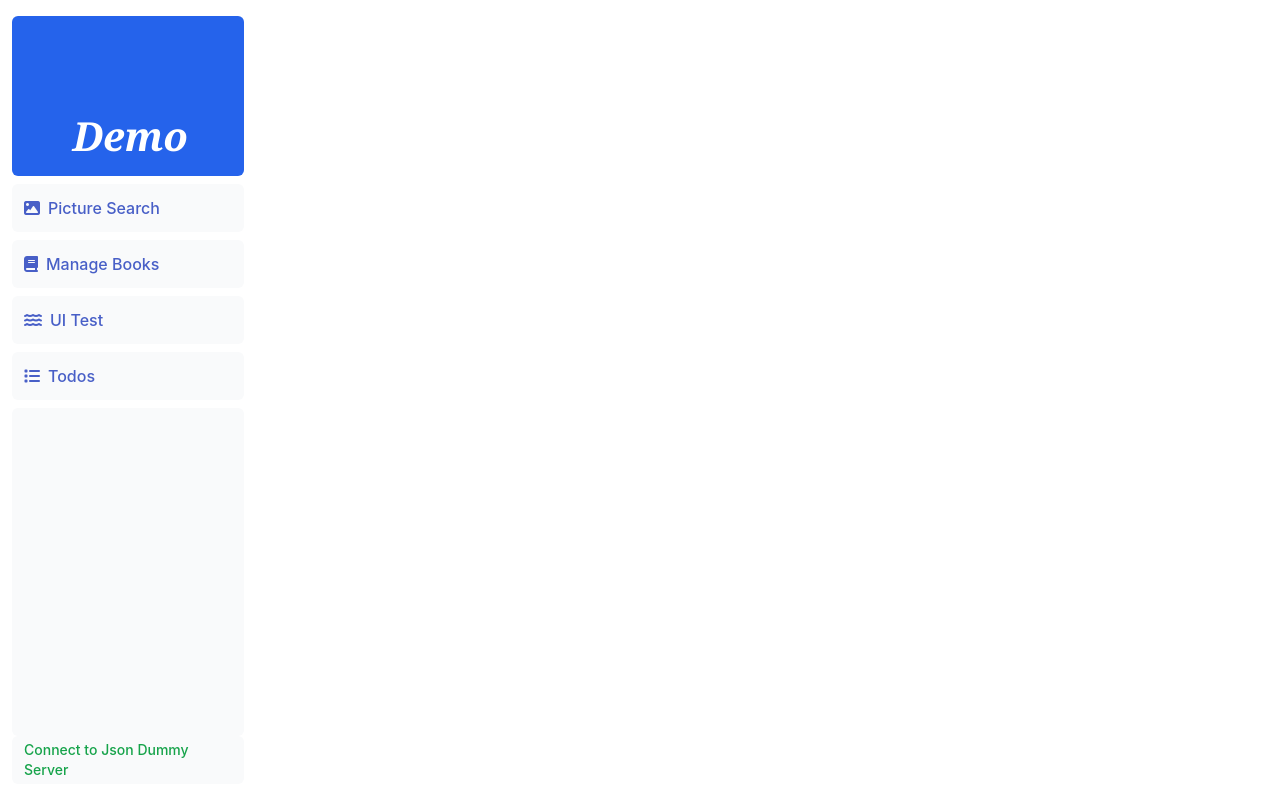
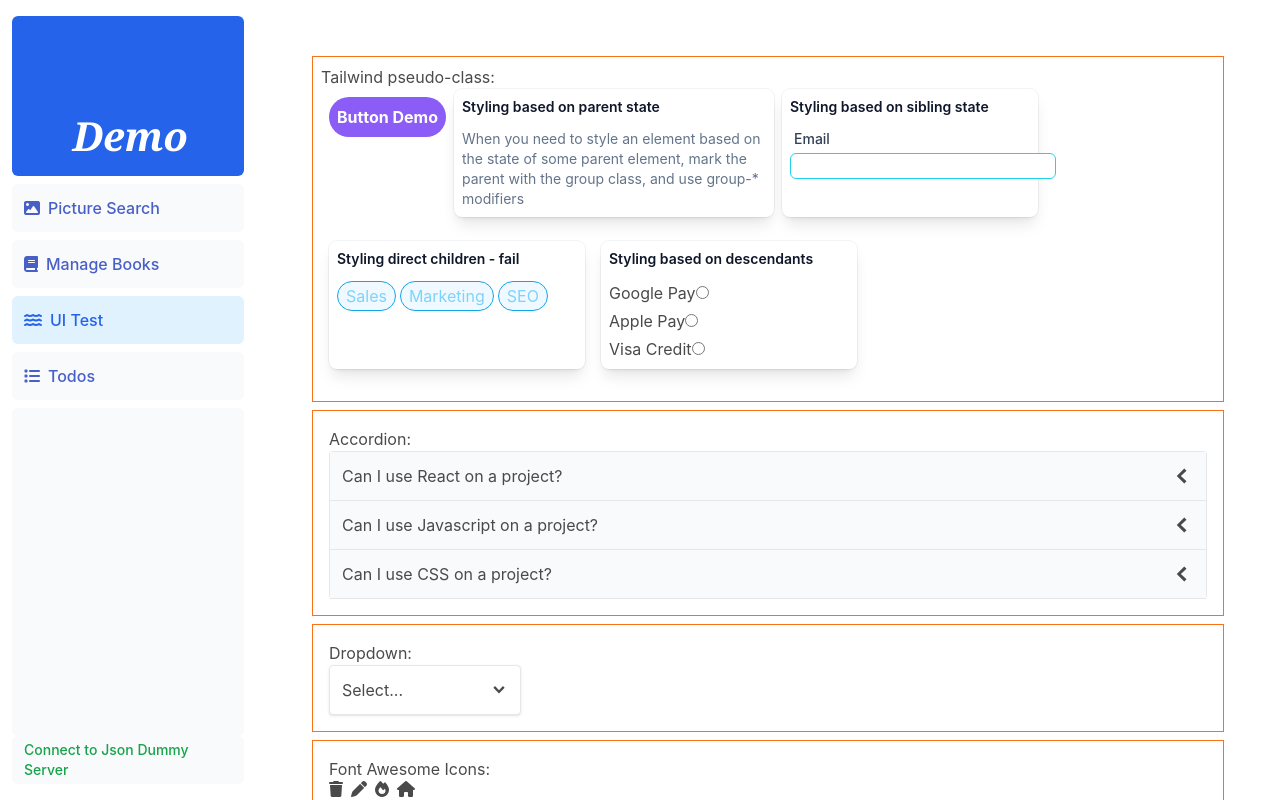
Before and after one commit to benwzj/ReactDemo, a React (Create React App) app: page /ui-test in a window 1280 px wide. Built offline with nearby package versions, Linux system fonts and the light colour scheme; data requests are answered from the project's data file; some icons are missing.

Commit message:
tailwind ui test

```diff
--- a/src/App.js
+++ b/src/App.js
@@ -14,13 +14,13 @@ function App() {
       </div>
       <div className="flex-grow p-6 md:overflow-y-auto md:p-12">
         <Route path="/">
-          <TodosPage />
+          <PicsPage />
         </Route>
-        <Route path="/buttons">
+        <Route path="/ui-test">
           <UITestPage />
         </Route>
-        <Route path="/pics">
-          <PicsPage />
+        <Route path="/todos">
+          <TodosPage />
         </Route>
         <Route path="/bookmanage">
           <BooksManagePage />
--- a/src/components/Sidebar.js
+++ b/src/components/Sidebar.js
@@ -35,10 +35,10 @@ function Sidebar() {
   }, []);
 
   const links = [
-    { label: 'Picture Search', path: '/pics' ,icon: "fas fa-image"},
+    { label: 'Picture Search', path: '/' ,icon: "fas fa-image"},
     { label: 'Manage Books', path: '/bookmanage', icon: "fas fa-book"},
-    { label: 'UI Test', path: '/buttons', icon: "fas fa-water"},
-    { label: 'Todos', path: '/', icon: "fas fa-list"}
+    { label: 'UI Test', path: '/ui-test', icon: "fas fa-water"},
+    { label: 'Todos', path: '/todos', icon: "fas fa-list"}
   ];
 
   const renderedLinks = links.map((link) => {
--- a/src/css/UITestPage.css
+++ b/src/css/UITestPage.css
@@ -25,3 +25,10 @@
 .display-item-selected{
   background-color: greenyellow;
 }
+
+ul>li {
+  border: solid 1px plum;
+  border-radius: 30px;
+  padding: 4px;
+  background-color:lightgreen;
+}
--- a/src/pages/UITestPage.js
+++ b/src/pages/UITestPage.js
@@ -46,13 +46,63 @@ function UITestPage() {
 
   return (
     <div>
-      <div className="border border-orange-500 p-4 m-2">
+      <div className="border border-orange-500 p-2 m-2">
         <div>Tailwind pseudo-class: </div>
-        <button
-          className='h-10 px-2 m-1 rounded-full font-bold text-white bg-violet-500 hover:bg-violet-600 active:bg-green-600 focus:outline-none focus:ring focus:ring-violet-300'
-        >
-          Button Demo
-        </button>
+        <div className='flex flex-wrap justify-start'>
+          <div className='p-1'>
+            <button
+              className='h-10 px-2 m-1 rounded-full font-bold text-white bg-violet-500 hover:bg-violet-600 active:bg-green-600 focus:outline-none focus:ring focus:ring-violet-300'
+            >
+              Button Demo
+            </button>
+          </div>
+          <div className="group block max-w-xs rounded-lg p-2 bg-white ring-1 ring-slate-900/5 shadow-lg space-y-3 hover:bg-sky-500 hover:ring-sky-500">
+            <h3 className="text-slate-900 group-hover:text-white text-sm font-semibold">
+              Styling based on parent state
+            </h3>
+            <p className="text-slate-500 group-hover:text-white text-sm">
+              When you need to style an element based on the state of some parent element, mark the parent with the group class, and use group-* modifiers
+            </p>
+          </div>
+          <div className='block w-64 h-32 rounded-lg p-2 mx-2 bg-white ring-1  ring-slate-900/5 shadow-lg' >
+            <h3 className="mb-3 text-slate-900 group-hover:text-white text-sm font-semibold">
+              Styling based on sibling state
+            </h3>
+            <span className="m-1 block text-sm font-medium text-slate-700">Email</span>
+            <input type="email" className="peer border border-cyan-400 rounded-md px-2"/>
+            <p className="mt-2 mb-0 invisible peer-invalid:visible text-pink-600 text-sm">
+              Provide a valid email address.
+            </p>
+          </div>
+          <div className='block w-64 h-32 rounded-lg p-2 mx-2 ring-1  ring-slate-900/5 shadow-lg' >
+            <h3 className="mb-3 text-slate-900 group-hover:text-white text-sm font-semibold">
+              Styling direct children - fail
+            </h3>
+            <ul className="flex gap-1 *:rounded-full *:text-sky-300 *:border *:border-sky-500 *:bg-sky-50 *:px-2 *:py-0.5">
+              <li>Sales</li>
+              <li>Marketing</li>
+              <li>SEO</li>
+            </ul>
+          </div>
+          <div className='block w-64 h-32 rounded-lg p-2 mx-2 ring-1  ring-slate-900/5 shadow-lg' >
+            <h3 className="mb-3 text-slate-900 group-hover:text-white text-sm font-semibold">
+              Styling based on descendants
+            </h3>
+            <label className="block mb-1 has-[:checked]:bg-indigo-50 has-[:checked]:text-indigo-900 has-[:checked]:ring-indigo-200">
+              Google Pay
+              <input type="radio" className=" checked:border-indigo-500" />
+            </label>
+            <label className="block mb-1 has-[:checked]:bg-indigo-50 has-[:checked]:text-indigo-900 has-[:checked]:ring-indigo-200">
+              Apple Pay
+              <input type="radio" className="checked:border-indigo-500" />
+            </label>
+            <label className="block mb-1 has-[:checked]:bg-indigo-50 has-[:checked]:text-indigo-900 has-[:checked]:ring-indigo-200">
+              Visa Credit
+              <input type="radio" className="checked:border-indigo-500" />
+            </label>
+          </div>
+
+        </div>
       </div>
       <div className='border border-orange-500 p-4 m-2'>
         <div>Accordion:</div>
```
